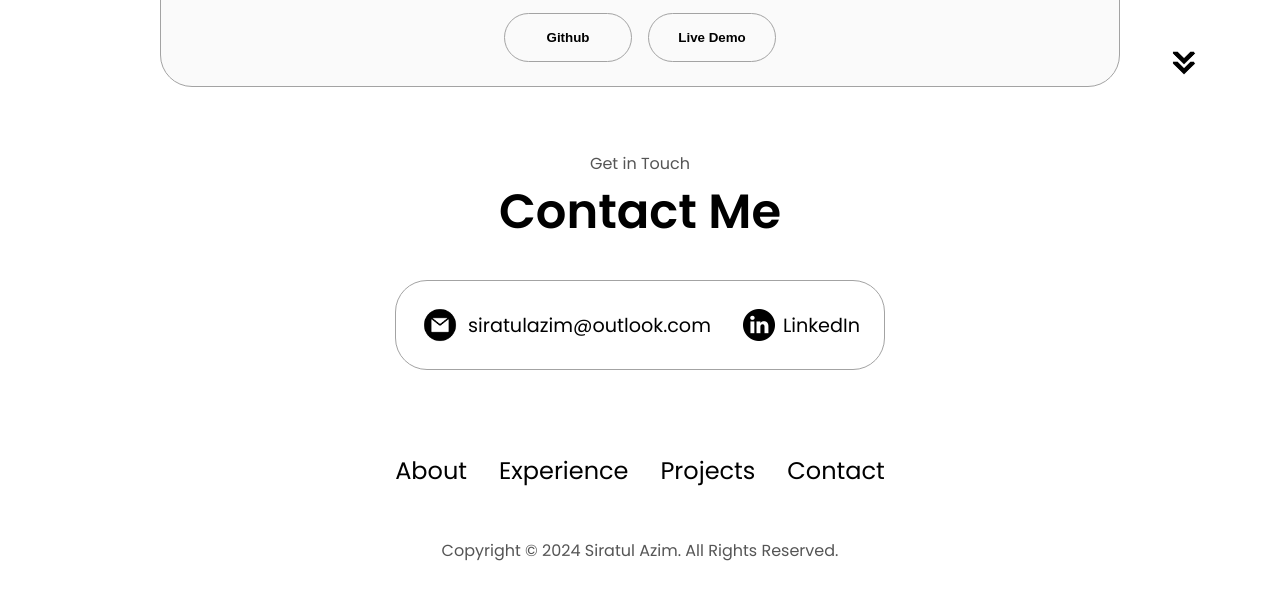
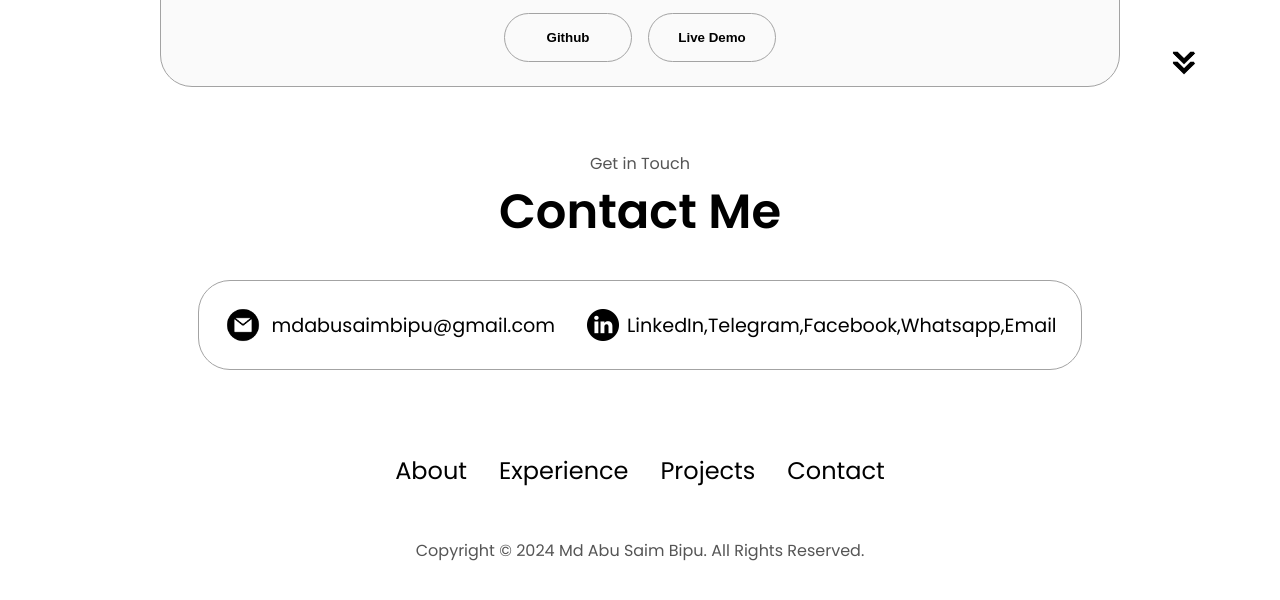
Before and after one commit to Bipu2937/My-Portfolio-Website, a plain HTML site: page index.html in a window 1280 px wide. Shown: the part 2934-3534 px from the top of the page. Drawn offline with Linux system fonts and the light colour scheme.

Commit message:
Update index.html

```diff
--- a/index.html
+++ b/index.html
@@ -353,7 +353,7 @@
             alt="Email icon"
             class="icon contact-icon email-icon"
           />
-          <p><a href="mailto:examplemail@gmail.com">siratulazim@outlook.com</a></p>
+          <p><a href="mailto:examplemail@gmail.com">mdabusaimbipu@gmail.com</a></p>
         </div>
         <div class="contact-info-container">
           <img
@@ -361,7 +361,7 @@
             alt="LinkedIn icon"
             class="icon contact-icon"
           />
-          <p><a href="https://www.linkedin.com/in/siratul-azim/">LinkedIn</a></p>
+          <p><a href="contact.html">LinkedIn,Telegram,Facebook,Whatsapp,Email</a></p>
         </div>
       </div>
     </section>
@@ -376,7 +376,7 @@
           </ul>
         </div>
       </nav>
-      <p>Copyright &#169; 2024 Siratul Azim. All Rights Reserved.</p>
+      <p>Copyright &#169; 2024 Md Abu Saim Bipu. All Rights Reserved.</p>
     </footer>
     <script src="script.js"></script>
   </body>
```
